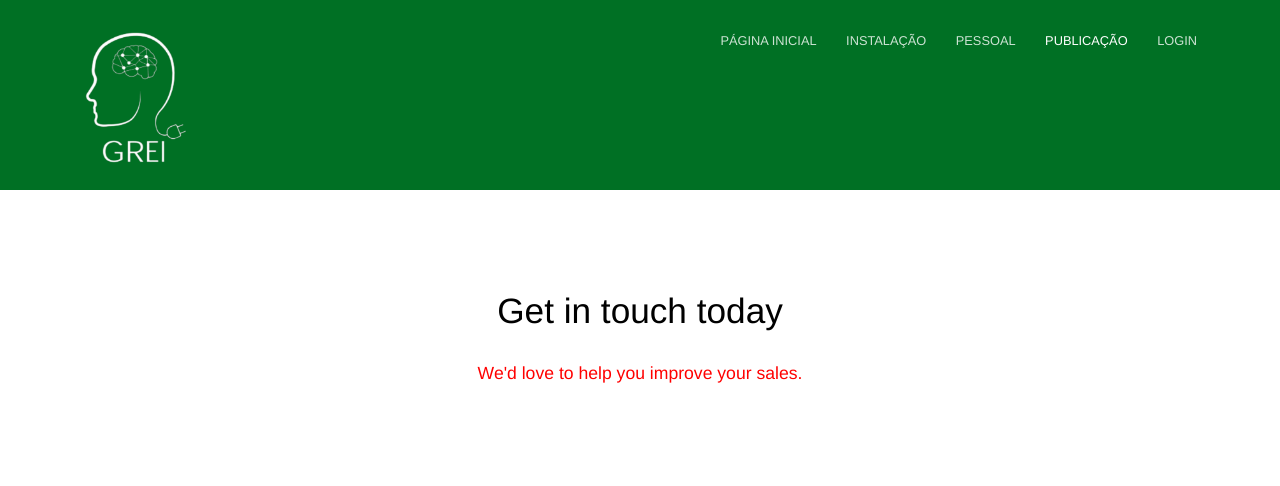
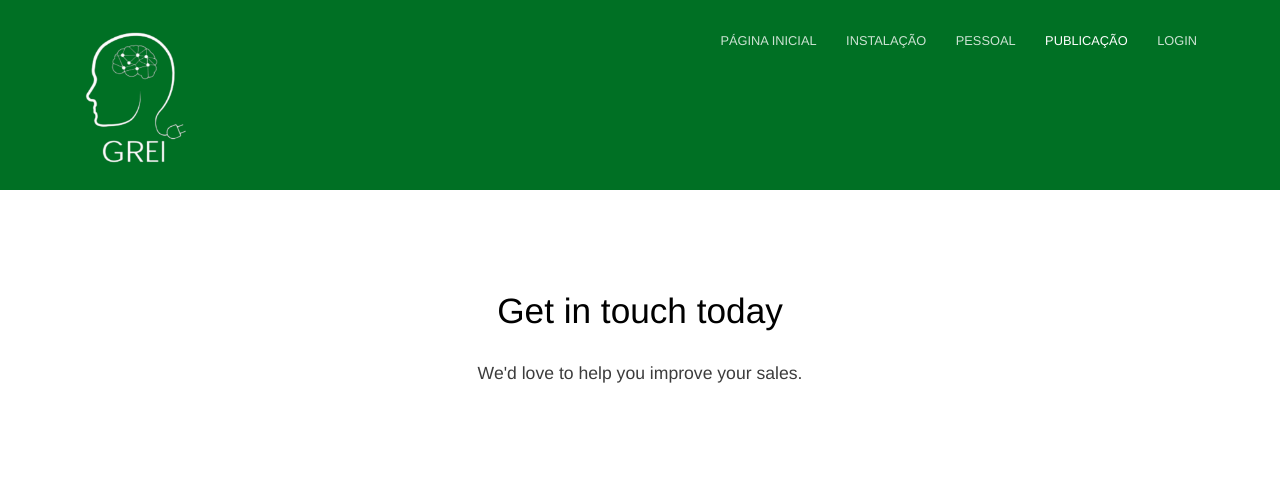
Before and after one commit to Gabriell89222/Gabriell89222.github.io, a Jekyll site: the page built from contact.html, in a window 1280 px wide. Shown: the top 486 px of the page. Built offline with Jekyll 4.4.1, drawn with Linux system fonts in a browser that asks for light colours; grey boxes are pictures that could not be loaded.

Commit message:
Mudança da cor da fonte

```diff
--- a/_sass/elements.scss
+++ b/_sass/elements.scss
@@ -47,7 +47,7 @@ h3 {
 
 p, address {
 	font-size: 1.1em;
-	color: red;
+	color: #3c3c3c;
 	margin-bottom: 20px;
 	font-weight: 300;
 	line-height: 1.4em;
```
